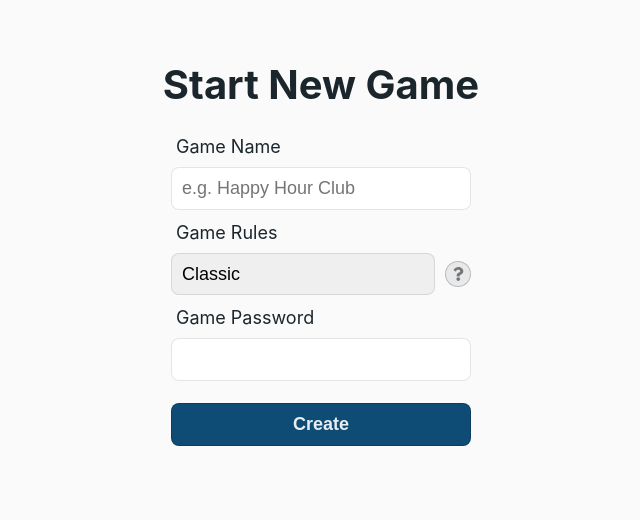
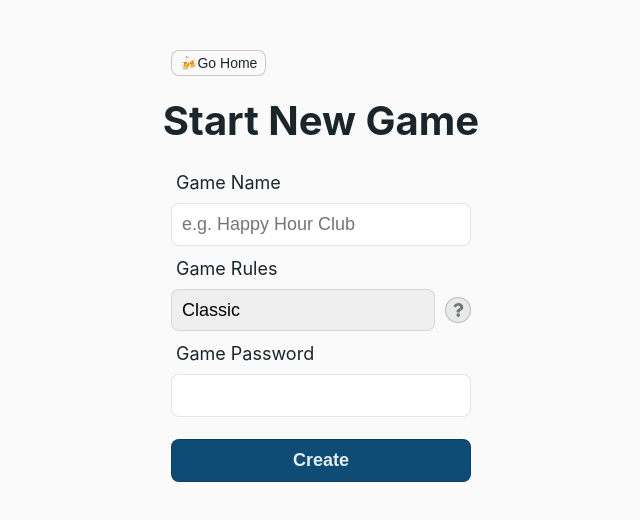
Before and after one commit to grahambewley/waterfall-client, a React (Create React App) app: page /new in a window 1280 px wide. Shown: the top 520 px of the page, without its empty margins (319-959 px from the left). Built offline with nearby package versions, Linux system fonts and the light colour scheme.

Commit message:
Add "Back home" button to join and new pages

```diff
--- a/src/containers/join/join.js
+++ b/src/containers/join/join.js
@@ -1,5 +1,5 @@
 import React from 'react';
-import { useHistory } from "react-router-dom";
+import { useHistory, Link } from "react-router-dom";
 import classes from './join.module.scss';
 import baseUrl from '../../utils/baseUrl';
 import axios from 'axios';
@@ -97,6 +97,16 @@ const Join = ({ match }) => {
 
     return (
         <div className={classes.wrapper}>
+            <div className={classes.goHome}>
+                <Link to='/'>
+                    <button className={classes.goHomeButton}>
+                    <span
+                        role='img'
+                        aria-label='beer glasses'>&#127867;</span>
+                        Go Home
+                    </button>
+                </Link>
+            </div>
             <h1 className={classes.header}>Join Existing Game</h1>
             <form disabled={formDisabled} className={classes.form} onSubmit={validateGame}>
                 <div className={classes.formItem}>
--- a/src/containers/join/join.module.scss
+++ b/src/containers/join/join.module.scss
@@ -3,8 +3,24 @@
     flex-direction: column;
     align-items: center;
 }
+
+.goHome {
+    margin-top: 4rem;
+    width: 30rem;
+    display: flex;
+}
+.goHomeButton {
+    font-size: 1.4rem;
+    cursor: pointer;
+    padding: .4rem .8rem;
+    border: var(--border-medium);
+    border-radius: var(--border-radius);
+    background-color: var(--color-background);
+    color: var(--color-text);
+    margin-top: 1rem;
+}
 .header {
-    margin-top: 6rem;
+    margin-top: 2rem;
     font-size: 4rem;
 }
 .form {
--- a/src/containers/new/new.js
+++ b/src/containers/new/new.js
@@ -1,5 +1,5 @@
 import React from 'react';
-import { useHistory } from "react-router-dom";
+import { useHistory, Link } from "react-router-dom";
 import classes from './new.module.scss';
 import baseUrl from '../../utils/baseUrl';
 import axios from 'axios';
@@ -92,6 +92,16 @@ const New = () => {
     return ( <>
 
         <div className={classes.wrapper}>
+            <div className={classes.goHome}>
+                <Link to='/'>
+                    <button className={classes.goHomeButton}>
+                    <span
+                        role='img'
+                        aria-label='beer glasses'>&#127867;</span>
+                        Go Home
+                    </button>
+                </Link>
+            </div>
             <h1 className={classes.header}>Start New Game</h1>
 
             { !gameData ?
--- a/src/containers/new/new.module.scss
+++ b/src/containers/new/new.module.scss
@@ -3,8 +3,23 @@
     flex-direction: column;
     align-items: center;
 }
+.goHome {
+    margin-top: 4rem;
+    width: 30rem;
+    display: flex;
+}
+.goHomeButton {
+    font-size: 1.4rem;
+    cursor: pointer;
+    padding: .4rem .8rem;
+    border: var(--border-medium);
+    border-radius: var(--border-radius);
+    background-color: var(--color-background);
+    color: var(--color-text);
+    margin-top: 1rem;
+}
 .header {
-    margin-top: 6rem;
+    margin-top: 2rem;
     font-size: 4rem;
 }
 .form {
```
